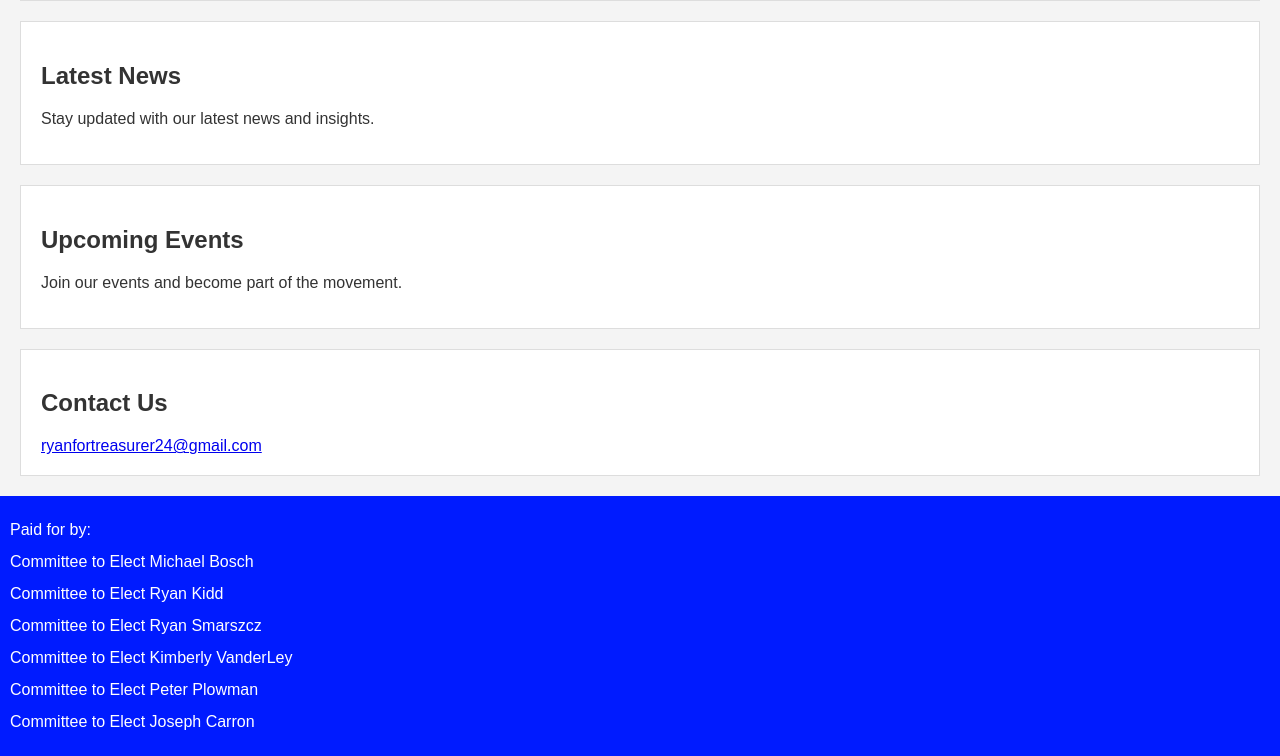
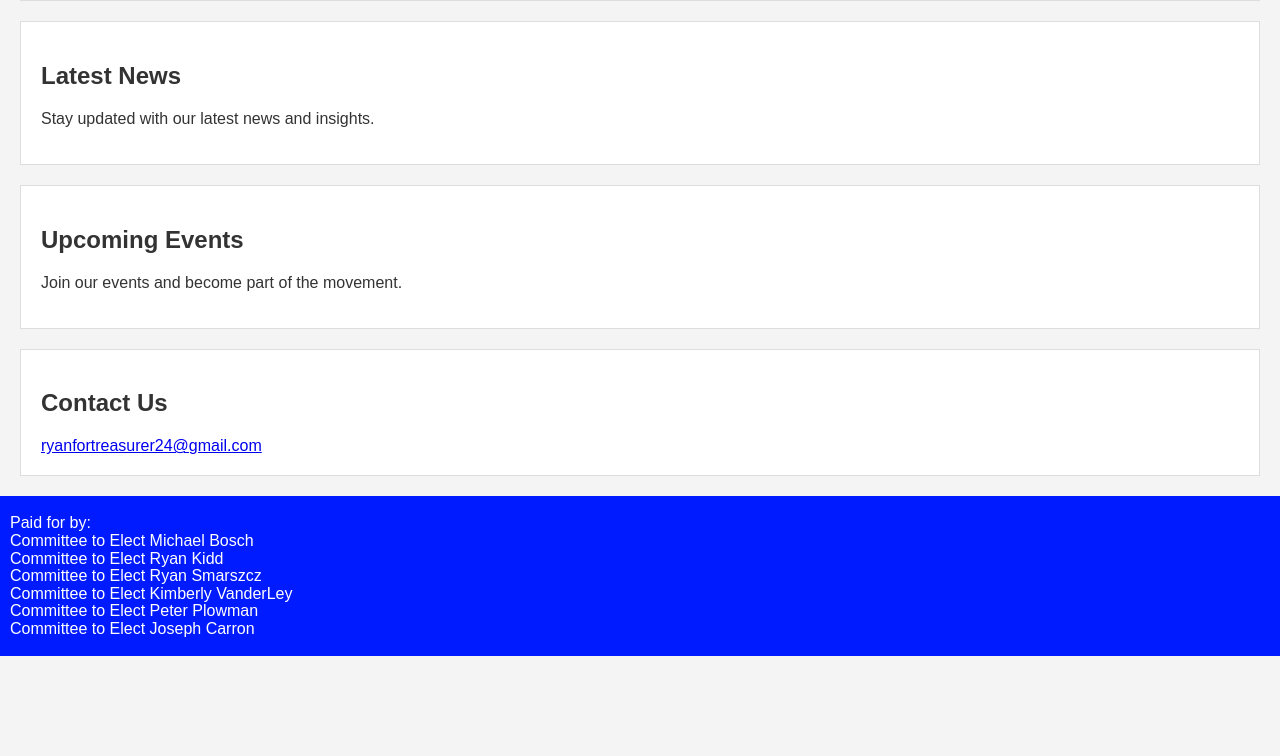
Before and after one commit to restoregt2024/restoregt2024.github.io, a plain HTML site: page index.html in a window 1280 px wide. Shown: the part 1208-1964 px from the top of the page. After the commit the page ends 1864 px from the top, so only its background shows below. Drawn offline with Linux system fonts and the light colour scheme; a script that the page names is missing.

Commit message:
Update styles.css

```diff
--- a/assets/css/styles.css
+++ b/assets/css/styles.css
@@ -40,7 +40,7 @@ footer
     font-family: Arial, sans-serif;
     text-align: Left;
     padding: 10px;
-    line-height: 1em;
+    line-height: 0.1em;
     background-color: #001BFF;
     color: white;
 }
```
